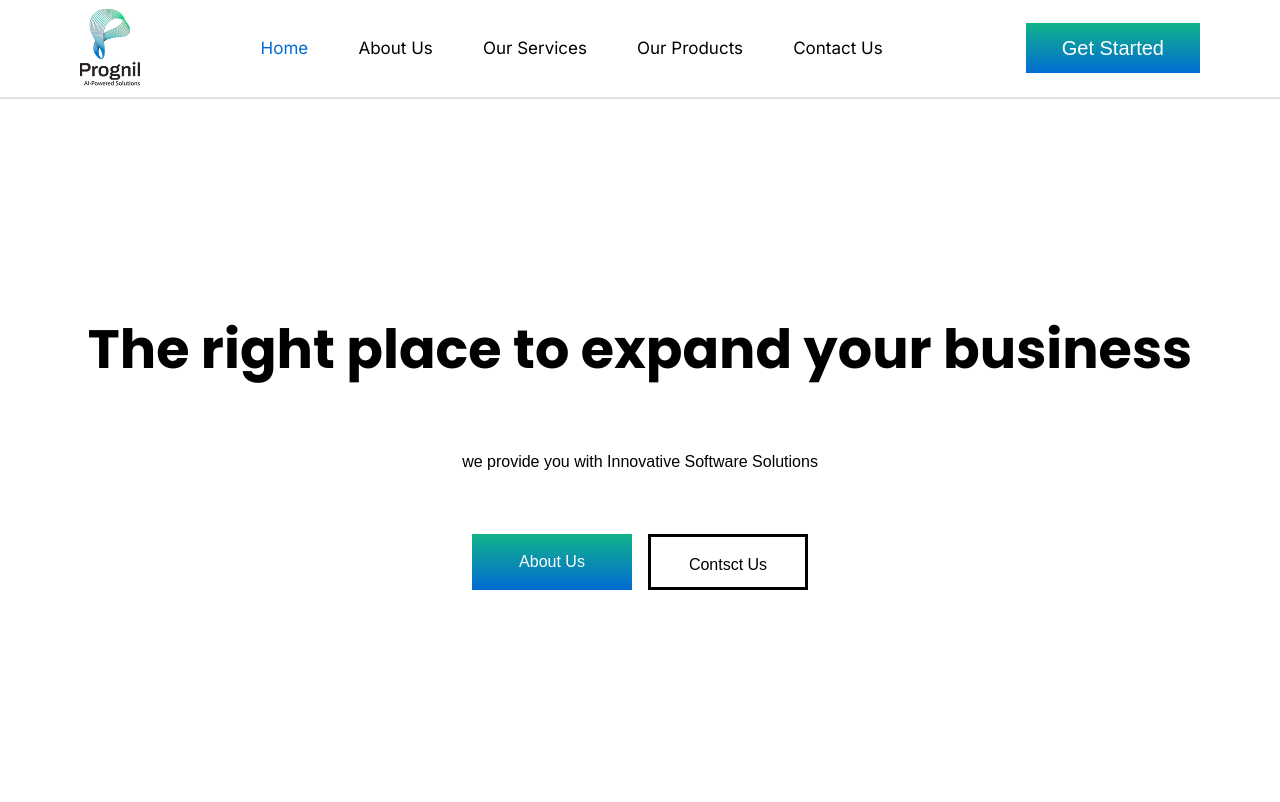
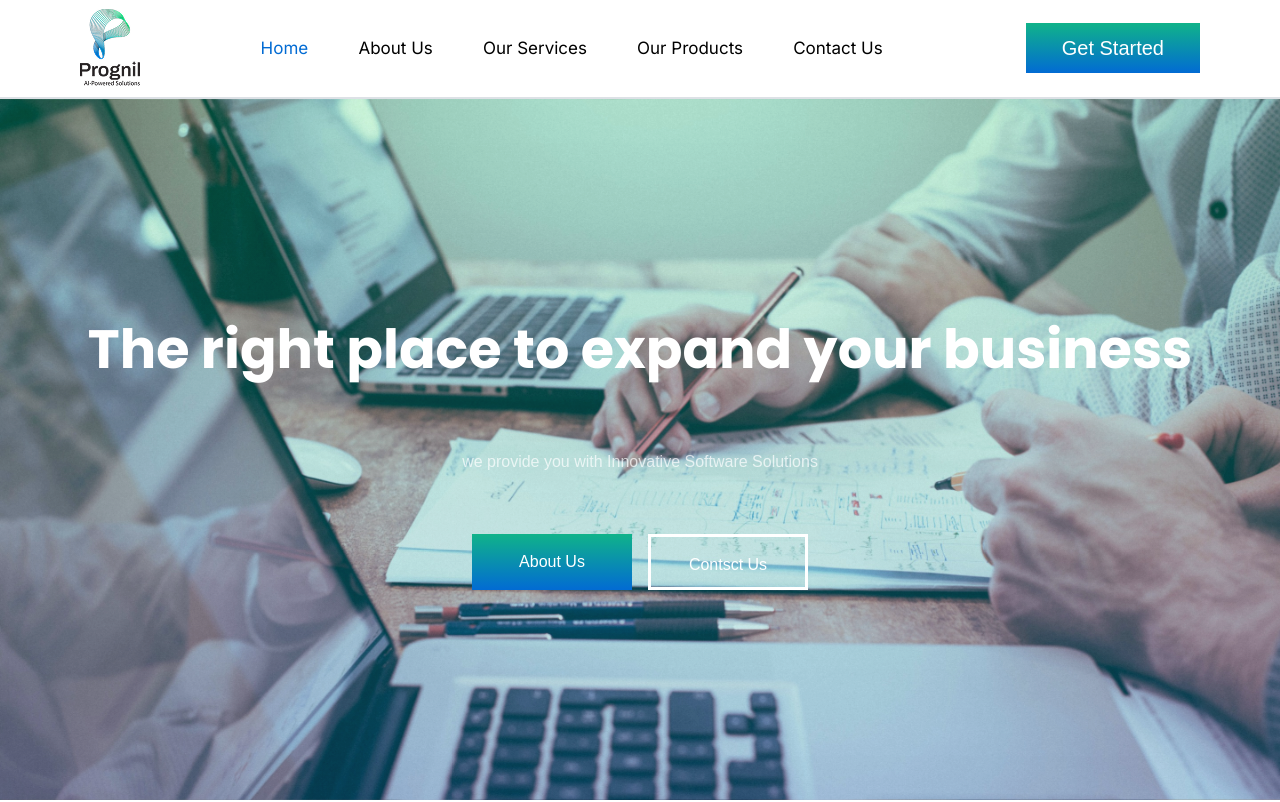
Before and after one commit to rami810/Prognil, a Next.js app: page / in a window 1280 px wide. Shown: the top 802 px of the page. Built offline with nearby package versions, Linux system fonts and the light colour scheme.

Commit message:
fix color

```diff
--- a/src/app/components/aboutus.tsx
+++ b/src/app/components/aboutus.tsx
@@ -21,7 +21,7 @@ function Aboutus({
 
   return (
     <div>
-      <div className="grid grid-cols-12 pt-[100px] px-[78px]">
+      <div className="grid grid-cols-12 pt-[100px] px-[78px] bg-white">
         <Container
           className="col-span-6 h-full"
           {...(animate
--- a/src/app/globals.css
+++ b/src/app/globals.css
@@ -127,18 +127,3 @@ body {
 *::-webkit-scrollbar {
   display: none;
 }
-
-div {
-  background-color: #ffffff;
-}
-
-p,
-span,
-h1,
-h2,
-h3,
-h4,
-h5,
-h6 {
-  color: #000000;
-}
```
